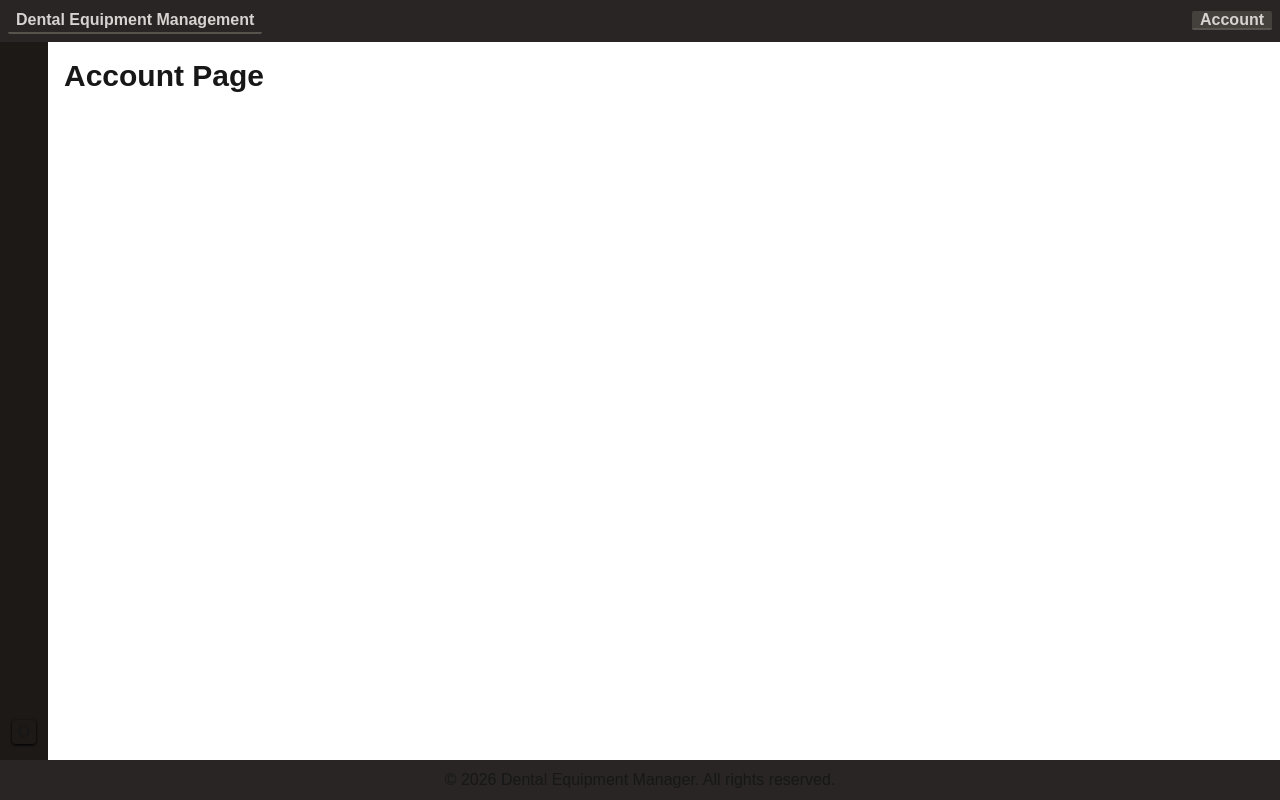
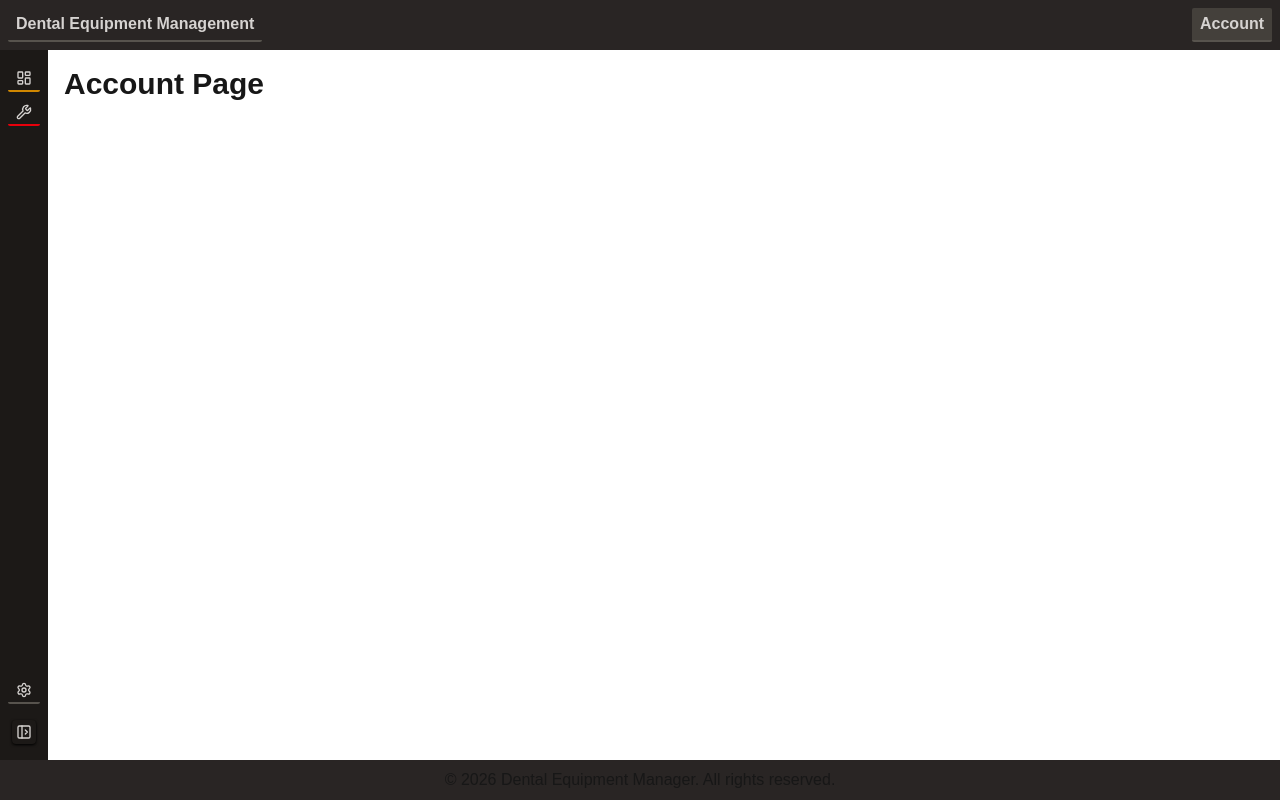
Before and after one commit to KylePep/DentalEquipmentManager, a Next.js app in the folder apps/web/: page /account in a window 1280 px wide. Built offline with nearby package versions, Linux system fonts and the light colour scheme.

Commit message:
added icons to app

```diff
--- a/apps/web/package.json
+++ b/apps/web/package.json
@@ -13,6 +13,7 @@
   },
   "dependencies": {
     "dayjs": "^1.11.23",
+    "lucide-react": "^1.41.0",
     "next": "16.3.3",
     "react": "19.2.8",
     "react-big-calendar": "^1.20.0",
--- a/apps/web/src/components/NavLink.tsx
+++ b/apps/web/src/components/NavLink.tsx
@@ -3,15 +3,21 @@
 import { Route } from "next";
 import Link from "next/link";
 import { usePathname } from "next/navigation";
+import type { LucideIcon } from "lucide-react";
 
-type NavItem = { href: Route; label: string; className: string };
+type NavItem = { href: Route; label: string; className: string; icon?: LucideIcon; open?: boolean };
 
-export function NavLink({ href, label, className }: NavItem) {
+export function NavLink({ href, label, className, icon: Icon, open = true }: NavItem) {
   const pathname = usePathname();
 
   return (
-    <Link href={href} className={`text-stone-300 hover:text-stone-100 px-2 rounded-xs text-center border-b-2 duration-300 ${className} ${pathname === href ? 'rounded bg-stone-700' : ""}`}>
-      {label}
+    <Link
+      href={href}
+      title={label}
+      className={`flex items-center gap-2 text-stone-300 hover:text-stone-100 px-2 py-1 rounded-xs border-b-2 duration-300 ${open ? "text-center" : "justify-center"} ${className} ${pathname === href ? 'rounded bg-stone-700' : ""}`}
+    >
+      {Icon && <Icon className="size-4 shrink-0" />}
+      {open && <span>{label}</span>}
     </Link>
   )
 }
--- a/apps/web/src/components/SideMenu.tsx
+++ b/apps/web/src/components/SideMenu.tsx
@@ -3,39 +3,38 @@
 import type { Route } from "next";
 import { NavLink } from "./NavLink";
 import { useState } from "react";
+import { LayoutDashboard, Wrench, Settings, PanelLeftClose, PanelLeftOpen } from "lucide-react";
+import type { LucideIcon } from "lucide-react";
 
-type NavItem = { href: Route; label: string; className: string };
+type NavItem = { href: Route; label: string; className: string; icon: LucideIcon };
 
 const primary: NavItem[] = [
-  { href: "/dashboard", label: "Dashboard", className: "border-yellow-600 hover:border-yellow-950" },
-  { href: "/equipment", label: "Equipment", className: "border-red-600 hover:border-red-950" },
+  { href: "/dashboard", label: "Dashboard", className: "border-yellow-600 hover:border-yellow-950", icon: LayoutDashboard },
+  { href: "/equipment", label: "Equipment", className: "border-red-600 hover:border-red-950", icon: Wrench },
 ];
 
 const secondary: NavItem[] = [
-  { href: "/settings", label: "Settings", className: "border-stone-600 hover:border-stone-950 w-full" },
+  { href: "/settings", label: "Settings", className: "border-stone-600 hover:border-stone-950 w-full", icon: Settings },
 ];
 
 export function SideMenu() {
   const [open, setOpen] = useState(false);
 
   return (
-    <>
-
-      <div className={`h-full flex flex-col gap-4 shrink-0 justify-end items-center bg-stone-900 transition-all duration-300 ease-in-out py-4 px-2 overflow-hidden ${open ? 'w-42' : 'w-12'}`}>
-        {open && (
+    <div className={`h-full flex flex-col gap-4 shrink-0 justify-end items-start bg-stone-900 transition-all duration-300 ease-in-out py-4 px-2 overflow-hidden ${open ? 'w-42' : 'w-12'}`}>
       <section className="flex flex-col gap-2 w-full">
-            {primary.map((i) => <NavLink key={i.href} {...i} />)}
+        {primary.map((i) => <NavLink key={i.href} {...i} open={open} />)}
       </section>
-        )}
-        {open && (
       <section className="flex flex-col flex-grow gap-4 w-full items-center justify-end">
-            {secondary.map((i) => <NavLink key={i.href} {...i} />)}
+        {secondary.map((i) => <NavLink key={i.href} {...i} open={open} />)}
       </section>
-        )}
-        <button onClick={() => setOpen((open) => !open)} className="bg-stone-900 w-6 h-6 rounded flex items-center justify-center shadow shadow-black/90">
-          {open ? "X" : "O"}
+      <button
+        onClick={() => setOpen((open) => !open)}
+        aria-label={open ? "Collapse sidebar" : "Expand sidebar"}
+        className="bg-stone-900 w-6 h-6 rounded flex items-center justify-center shadow shadow-black/90 text-stone-300 hover:text-stone-100 mx-1"
+      >
+        {open ? <PanelLeftClose className="size-4" /> : <PanelLeftOpen className="size-4" />}
       </button>
     </div>
-    </>
   );
 }
```
Also changed, not shown: 1 other file (tests, documents, lock files or other folders). Lines whose indentation alone changed are shown as unchanged.
